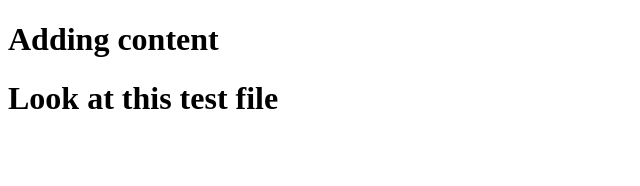
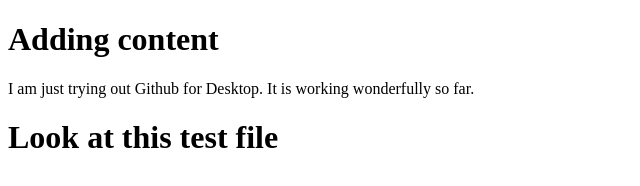
Before and after one commit to hswhong/desktop-test, a plain HTML site: page index.html in a window 1280 px wide. Shown: the whole page, without its empty margins (0-640 px from the left). Drawn offline with Linux system fonts and the light colour scheme.

Commit message:
First <p> to body
Another test commit

```diff
--- a/index.html
+++ b/index.html
@@ -11,6 +11,10 @@
     <header>
       <h1>Adding content</h1>
     </header>
+
+    <p>
+      I am just trying out Github for Desktop. It is working wonderfully so far.
+    </p>
   </body>
 </html>
 <h1>Look at this test file</h1>
```
